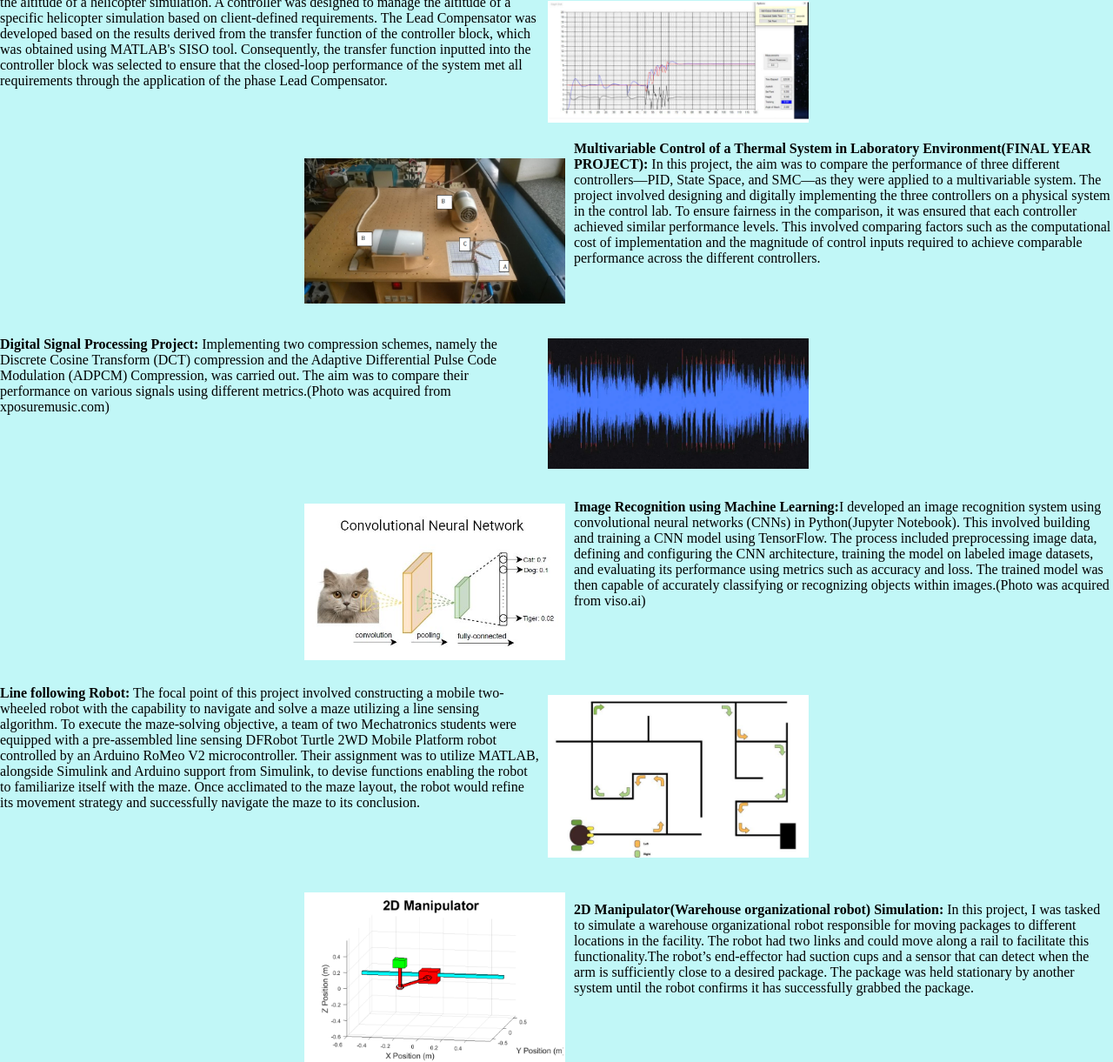
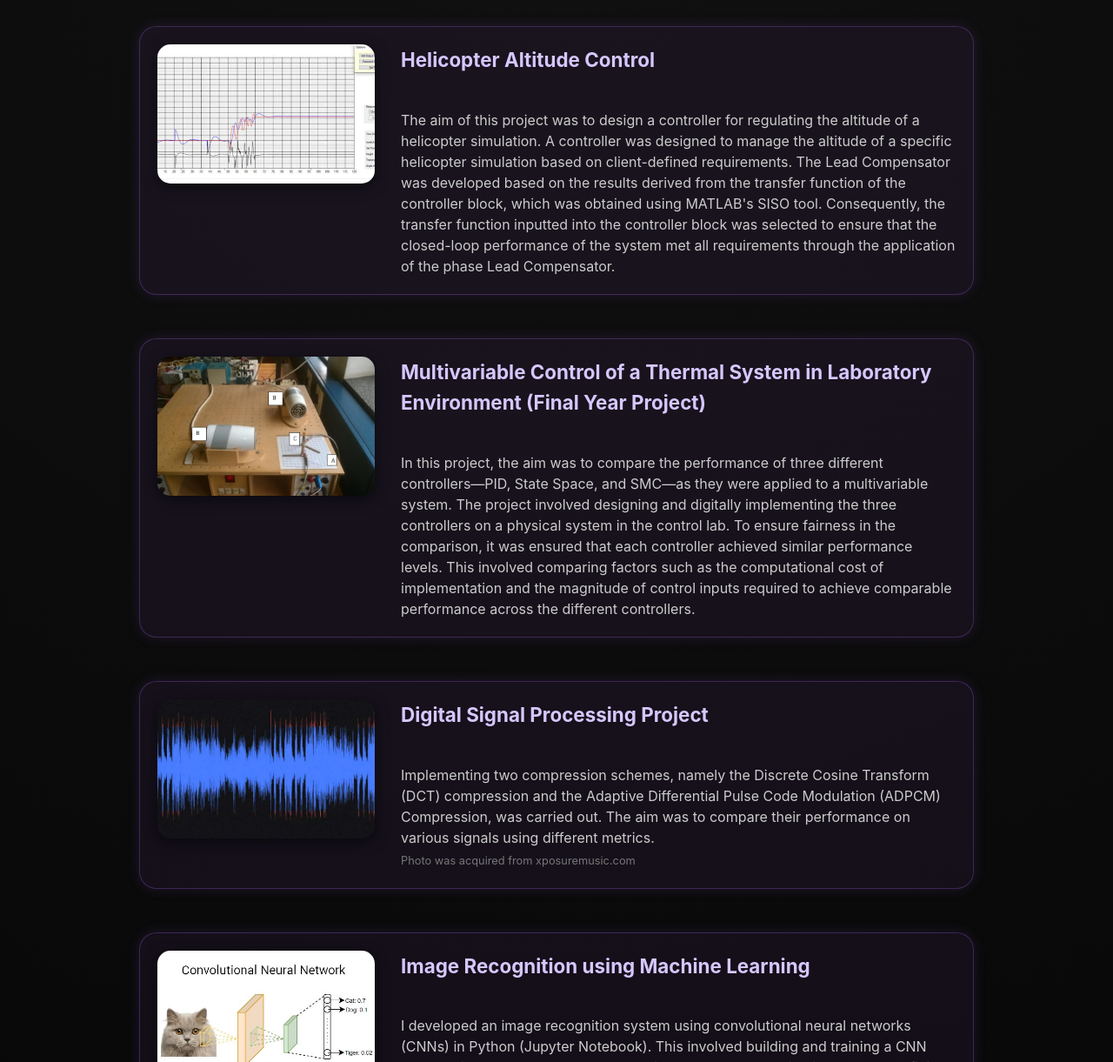
Before and after one commit to matlalijr/matlalijr.github.io, a plain HTML site: page Projects.html in a window 1280 px wide. Shown: the part 198-1419 px from the top of the page at 87% size. Drawn offline with Linux system fonts and the light colour scheme.

Commit message:
Update Projects.html

```diff
--- a/Projects.html
+++ b/Projects.html
@@ -1,162 +1,292 @@
 <!DOCTYPE html>
 <html lang="en">
-  <head>
-    <meta charset="UTF-8" />
-    <meta http-equiv="X-UA-Compatible" content="IE=edge" />
-    <meta name="viewport" content="width=device-width, initial-scale=1.0" />
-    <title>Projects</title>
-    <link rel="stylesheet" href="css/styles.css" />
-  </head>
-  <style>
-    body {
-      background-color: #c1f7f7;
+<head>
+<meta charset="UTF-8" />
+<meta name="viewport" content="width=device-width, initial-scale=1" />
+<title>Matlali - Projects</title>
+
+<!-- Font Awesome for icons -->
+<link
+  rel="stylesheet"
+  href="https://cdnjs.cloudflare.com/ajax/libs/font-awesome/6.4.0/css/all.min.css"
+  crossorigin="anonymous"
+/>
+
+<style>
+  * { margin: 0; padding: 0; box-sizing: border-box; }
+  html { scroll-behavior: smooth; }
+  body {
+    font-family: -apple-system, BlinkMacSystemFont, "Segoe UI", Roboto, sans-serif;
+    background: radial-gradient(circle at top, #111 0%, #000 100%);
+    color: #fff;
+    line-height: 1.6;
+    opacity: 0;
+    transition: opacity 0.6s ease-in-out;
+  }
+  body.loaded { opacity: 1; }
+  body.fade-out { opacity: 0; }
+
+  .site-title {
+    text-align: center;
+    font-size: 2rem;
+    font-weight: 700;
+    padding: 15px 0 5px 0;
+    color: #9b5de5;
+    letter-spacing: 2px;
+    user-select: none;
+  }
+
+  header {
+    background: rgba(20, 20, 20, 0.85);
+    backdrop-filter: blur(15px);
+    padding: 15px 50px;
+    position: sticky;
+    top: 0;
+    z-index: 1000;
+    border-bottom: 1px solid rgba(255, 255, 255, 0.1);
+  }
+  nav ul { display: flex; list-style: none; justify-content: center; gap: 20px; }
+  nav a {
+    text-decoration: none;
+    color: #fff;
+    font-weight: 500;
+    padding: 8px 15px;
+    border-radius: 8px;
+    transition: background 0.3s ease;
+  }
+  nav a:hover, nav a.active {
+    background: rgba(155, 93, 229, 0.3);
+    color: #9b5de5;
+  }
+
+  main {
+    max-width: 1000px;
+    margin: 80px auto;
+    padding: 0 20px;
+  }
+
+  h1 {
+    color: #9b5de5;
+    margin-bottom: 40px;
+    text-align: center;
+  }
+
+  .project {
+    display: flex;
+    gap: 30px;
+    margin-bottom: 50px;
+    background: rgba(155, 93, 229, 0.07);
+    border-radius: 20px;
+    padding: 20px;
+    border: 1px solid rgba(155, 93, 229, 0.3);
+    box-shadow: 0 0 15px rgba(155, 93, 229, 0.15);
+    transition: all 0.4s ease;
+  }
+  .project:hover {
+    background: rgba(155, 93, 229, 0.15);
+    box-shadow: 0 8px 25px rgba(155, 93, 229, 0.6);
+    transform: translateY(-6px);
+  }
+  .project img {
+    width: 250px;
+    height: 160px;
+    object-fit: cover;
+    border-radius: 15px;
+    flex-shrink: 0;
+    box-shadow: 0 4px 15px rgba(0,0,0,0.5);
+  }
+  .project-content {
+    flex: 1;
+    display: flex;
+    flex-direction: column;
+  }
+  .project-title {
+    font-weight: 700;
+    font-size: 1.4rem;
+    margin-bottom: 15px;
+    color: #d6c7ff;
+  }
+  .project-desc {
+    font-size: 1rem;
+    color: #ccc;
+    line-height: 1.5;
+    white-space: pre-line;
+  }
+  .photo-credit {
+    color: #777;
+    font-size: 0.8rem;
+    margin-top: 5px;
+  }
+
+  @media (max-width: 768px) {
+    .project {
+      flex-direction: column;
+      align-items: center;
+      text-align: center;
     }
-    .container {
-      display: flex;
-      align-items: center;
+    .project img {
+      width: 80%;
+      height: auto;
+      margin-bottom: 15px;
     }
-    .text {
-      flex: 1;
-      color: black;
-      text-align: left;
+    .project-content {
+      width: 100%;
     }
-    .text2 {
-      color: black;
-    }
-    .text3 {
-      text-align: left;
-    }
-    .text4 {
-      text-align: center;
-      color: red;
-    }
-    .image {
-      margin-left: 10px;
-      margin-right: 350px;
-      margin-top: 40px;
-      position: relative;
-      max-width: 300px;
-    }
-    .image2 {
-      margin-left: 350px;
-      margin-right: 10px;
-      margin-top: 40px;
-      position: relative;
-      max-width: 300px;
-    }
-  </style>
-  <body>
-    <h2>My Projects</h2>
-    <h3 class="text2">
-      Here's a list of the projects I worked on, both in school and my own
-      personal projects&#128512;
-    </h3>
-    <div class="container">
-      <div class="text">
-        <p>
-          <b>Helicopter Altitude Control:</b> The aim of this project was to
-          design a controller for regulating the altitude of a helicopter
-          simulation. A controller was designed to manage the altitude of a
-          specific helicopter simulation based on client-defined requirements.
-          The Lead Compensator was developed based on the results derived from
-          the transfer function of the controller block, which was obtained
-          using MATLAB's SISO tool. Consequently, the transfer function inputted
-          into the controller block was selected to ensure that the closed-loop
-          performance of the system met all requirements through the application
-          of the phase Lead Compensator.
+  }
+
+  .fade-in {
+    opacity: 0;
+    transform: translateY(30px);
+    transition: all 0.8s cubic-bezier(.19,1,.22,1);
+  }
+  .fade-in.visible { opacity: 1; transform: translateY(0); }
+</style>
+</head>
+<body>
+  <header>
+    <nav>
+      <ul>
+        <li><a href="index.html">Home</a></li>
+        <li><a href="certifications.html">Certifications</a></li>
+        <li><a href="education.html">Education & Experience</a></li>
+        <li><a href="projects.html" class="active">Projects</a></li>
+      </ul>
+    </nav>
+  </header>
+
+  <main>
+    <h1>Projects</h1>
+
+    <article class="project fade-in">
+      <img src="images/heli.PNG" alt="Helicopter Altitude Control">
+      <div class="project-content">
+        <h2 class="project-title">Helicopter Altitude Control</h2>
+        <p class="project-desc">
+The aim of this project was to design a controller for regulating the altitude of a helicopter simulation. A controller was designed to manage the altitude of a specific helicopter simulation based on client-defined requirements. The Lead Compensator was developed based on the results derived from the transfer function of the controller block, which was obtained using MATLAB's SISO tool. Consequently, the transfer function inputted into the controller block was selected to ensure that the closed-loop performance of the system met all requirements through the application of the phase Lead Compensator.
         </p>
       </div>
-      <img src="images/heli.PNG" alt="my cloud" class="image" />
-    </div>
-    <div class="container">
-      <img src="images/thermal.PNG" alt="my chilli" class="image2" />
-      <div class="text3">
-        <p>
-          <b
-            >Multivariable Control of a Thermal System in Laboratory
-            Environment(FINAL YEAR PROJECT):</b
-          >
-          In this project, the aim was to compare the performance of three
-          different controllers—PID, State Space, and SMC—as they were applied
-          to a multivariable system. The project involved designing and
-          digitally implementing the three controllers on a physical system in
-          the control lab. To ensure fairness in the comparison, it was ensured
-          that each controller achieved similar performance levels. This
-          involved comparing factors such as the computational cost of
-          implementation and the magnitude of control inputs required to achieve
-          comparable performance across the different controllers.
+    </article>
+
+    <article class="project fade-in">
+      <img src="images/thermal.PNG" alt="Multivariable Thermal Control">
+      <div class="project-content">
+        <h2 class="project-title">Multivariable Control of a Thermal System in Laboratory Environment (Final Year Project)</h2>
+        <p class="project-desc">
+In this project, the aim was to compare the performance of three different controllers—PID, State Space, and SMC—as they were applied to a multivariable system. The project involved designing and digitally implementing the three controllers on a physical system in the control lab. To ensure fairness in the comparison, it was ensured that each controller achieved similar performance levels. This involved comparing factors such as the computational cost of implementation and the magnitude of control inputs required to achieve comparable performance across the different controllers.
         </p>
       </div>
-    </div>
-    <div class="container">
-      <div class="text">
-        <p>
-          <b>Digital Signal Processing Project:</b> Implementing two compression
-          schemes, namely the Discrete Cosine Transform (DCT) compression and
-          the Adaptive Differential Pulse Code Modulation (ADPCM) Compression,
-          was carried out. The aim was to compare their performance on various
-          signals using different metrics.(Photo was acquired from
-          xposuremusic.com)
+    </article>
+
+    <article class="project fade-in">
+      <img src="images/signal.webp" alt="Digital Signal Processing Project">
+      <div class="project-content">
+        <h2 class="project-title">Digital Signal Processing Project</h2>
+        <p class="project-desc">
+Implementing two compression schemes, namely the Discrete Cosine Transform (DCT) compression and the Adaptive Differential Pulse Code Modulation (ADPCM) Compression, was carried out. The aim was to compare their performance on various signals using different metrics.
+        </p>
+        <span class="photo-credit">Photo was acquired from xposuremusic.com</span>
+      </div>
+    </article>
+
+    <article class="project fade-in">
+      <img src="images/imagerecog.jpg" alt="Image Recognition using Machine Learning">
+      <div class="project-content">
+        <h2 class="project-title">Image Recognition using Machine Learning</h2>
+        <p class="project-desc">
+I developed an image recognition system using convolutional neural networks (CNNs) in Python (Jupyter Notebook). This involved building and training a CNN model using TensorFlow. The process included preprocessing image data, defining and configuring the CNN architecture, training the model on labeled image datasets, and evaluating its performance using metrics such as accuracy and loss. The trained model was then capable of accurately classifying or recognizing objects within images.
+        </p>
+        <span class="photo-credit">Photo was acquired from viso.ai</span>
+      </div>
+    </article>
+
+    <article class="project fade-in">
+      <img src="images/linefollow.PNG" alt="Line Following Robot">
+      <div class="project-content">
+        <h2 class="project-title">Line Following Robot</h2>
+        <p class="project-desc">
+The focal point of this project involved constructing a mobile two-wheeled robot with the capability to navigate and solve a maze utilizing a line sensing algorithm. To execute the maze-solving objective, a team of two Mechatronics students were equipped with a pre-assembled line sensing DFRobot Turtle 2WD Mobile Platform robot controlled by an Arduino RoMeo V2 microcontroller. Their assignment was to utilize MATLAB, alongside Simulink and Arduino support from Simulink, to devise functions enabling the robot to familiarize itself with the maze. Once acclimated to the maze layout, the robot would refine its movement strategy and successfully navigate the maze to its conclusion.
         </p>
       </div>
-      <img src="images/signal.webp" alt="my cloud" class="image" />
-    </div>
-    <div class="container">
-      <img src="images/imagerecog.jpg" alt="my cat" class="image2" />
-      <div class="text3">
-        <p>
-          <b>Image Recognition using Machine Learning:</b>I developed an image
-          recognition system using convolutional neural networks (CNNs) in
-          Python(Jupyter Notebook). This involved building and training a CNN
-          model using TensorFlow. The process included preprocessing image data,
-          defining and configuring the CNN architecture, training the model on
-          labeled image datasets, and evaluating its performance using metrics
-          such as accuracy and loss. The trained model was then capable of
-          accurately classifying or recognizing objects within images.(Photo was
-          acquired from viso.ai)
+    </article>
+
+
+
+    <article class="project fade-in">
+      <img src="images/Predict.jpg" alt="Predictive Maintenance Project">
+      <div class="project-content">
+        <h2 class="project-title">Predictive Maintenance Project(In Progress)</h2>
+        <p class="project-desc">
+This project uses Python machine learning to predict plant equipment failures based on data from Arduino sensors. By analyzing sensor readings and applying ML algorithms, the system forecasts potential failures, enabling timely maintenance and reducing downtime.
         </p>
       </div>
-    </div>
-    <div class="container">
-      <div class="text">
-        <p>
-          <b>Line following Robot:</b> The focal point of this project involved
-          constructing a mobile two-wheeled robot with the capability to
-          navigate and solve a maze utilizing a line sensing algorithm. To
-          execute the maze-solving objective, a team of two Mechatronics
-          students were equipped with a pre-assembled line sensing DFRobot
-          Turtle 2WD Mobile Platform robot controlled by an Arduino RoMeo V2
-          microcontroller. Their assignment was to utilize MATLAB, alongside
-          Simulink and Arduino support from Simulink, to devise functions
-          enabling the robot to familiarize itself with the maze. Once
-          acclimated to the maze layout, the robot would refine its movement
-          strategy and successfully navigate the maze to its conclusion.
+    </article>
+
+    <article class="project fade-in">
+      <img src="images/scada.PNG" alt="Industrial Shields PLC and Node-RED SCADA Project">
+      <div class="project-content">
+        <h2 class="project-title">Industrial Shields PLC Interface with Node-RED SCADA</h2>
+        <p class="project-desc">
+I developed an interface between Industrial Shields PLCs and a Node-RED SCADA system using MQTT communication protocol. This integration enabled real-time remote monitoring and control of industrial equipment through a user-friendly SCADA dashboard.
         </p>
       </div>
-      <img src="images/linefollow.PNG" alt="my cloud" class="image" />
-    </div>
-    <div class="container">
-      <img src="images/manipulator.PNG" alt="my chilli" class="image2" />
-      <div class="text3">
-        <p>
-          <b>2D Manipulator(Warehouse organizational robot) Simulation:</b>
-          In this project, I was tasked to simulate a warehouse organizational
-          robot responsible for moving packages to different locations in the
-          facility. The robot had two links and could move along a rail to
-          facilitate this functionality.The robot’s end-effector had suction
-          cups and a sensor that can detect when the arm is sufficiently close
-          to a desired package. The package was held stationary by another
-          system until the robot confirms it has successfully grabbed the
-          package.
-        </p>
-      </div>
-    </div>
-    <h3 class="text4">
-      Other mini projects I worked on may be found<a
-        href="https://github.com/matlalijr/mini_projects.git"
-      >
-        here.</a
-      >
-    </h3>
-  </body>
+    </article>
+    <article class="project fade-in">
+  <img src="images/manipulator.PNG" alt="2D Manipulator Warehouse Robot">
+  <div class="project-content">
+    <h2 class="project-title">2D Manipulator (Warehouse organizational robot) Simulation</h2>
+    <p class="project-desc">
+      In this project, I was tasked to simulate a warehouse organizational robot responsible for moving packages to different locations in the facility. The robot had two links and could move along a rail to facilitate this functionality. The robot’s end-effector had suction cups and a sensor that can detect when the arm is sufficiently close to a desired package. The package was held stationary by another system until the robot confirms it has successfully grabbed the package.
+    </p>
+  </div>
+</article>
+
+<section id="mini-projects" class="fade-in" style="text-align:center; margin-top:60px;">
+  <h2 style="color:#9b5de5; margin-bottom: 20px;">Mini Projects</h2>
+  <p>Check out some of my fun, smaller projects I've been working on:</p>
+  <a href="https://github.com/matlalijr/mini_projects" target="_blank" rel="noopener" style="
+    display: inline-block;
+    margin-top: 15px;
+    padding: 12px 28px;
+    border-radius: 50px;
+    background: #9b5de5;
+    color: #fff;
+    font-weight: 600;
+    text-decoration: none;
+    transition: background 0.3s ease;
+  ">View Mini Projects on GitHub <i class="fab fa-github" style="margin-left:8px;"></i></a>
+</section>
+
+  </main>
+
+<script>
+  window.addEventListener('load', () => {
+    document.body.classList.add('loaded');
+
+    const observer = new IntersectionObserver((entries) => {
+      entries.forEach(entry => {
+        if (entry.isIntersecting) {
+          entry.target.classList.add('visible');
+          observer.unobserve(entry.target);
+        }
+      });
+    }, { threshold: 0.1 });
+
+    document.querySelectorAll('.fade-in').forEach(el => observer.observe(el));
+  });
+
+  // Smooth fade-out on navigation
+  document.querySelectorAll('a').forEach(link => {
+    link.addEventListener('click', e => {
+      if (link.hostname === window.location.hostname && !link.hash) {
+        e.preventDefault();
+        document.body.classList.add('fade-out');
+        setTimeout(() => {
+          window.location.href = link.href;
+        }, 400);
+      }
+    });
+  });
+</script>
+
+</body>
 </html>
```
